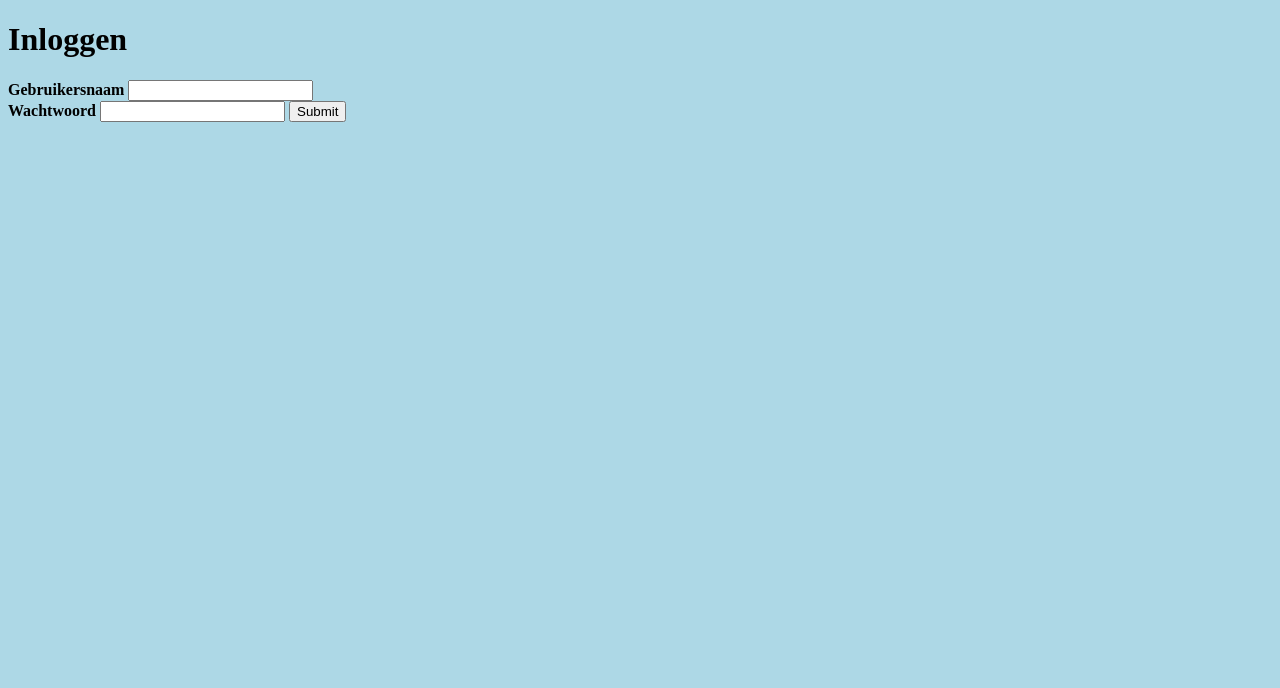
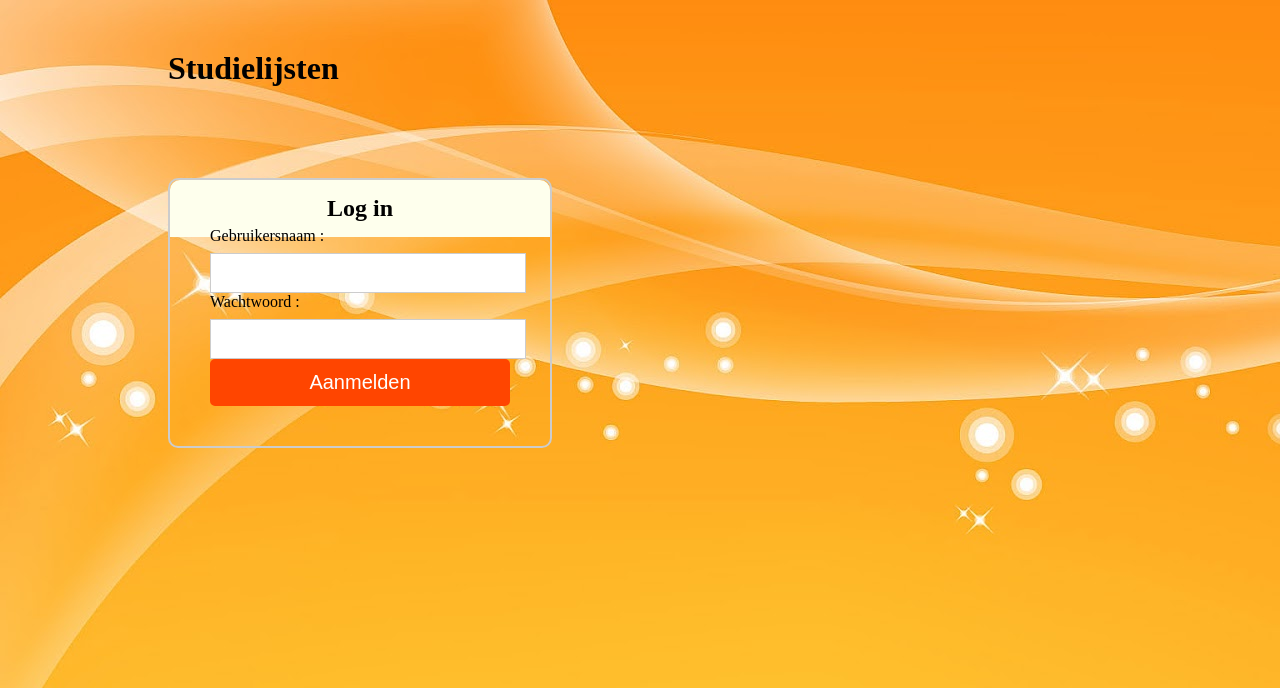
Before and after one commit to Jan-Fevijn/Lorenzo, a PHP site: page / in a window 1280 px wide. Shown: the top 688 px of the page. Run offline with PHP 8.4, Linux system fonts and the light colour scheme.

Commit message:
kleine vordering

```diff
--- /dev/null
+++ b/Webdesign/Eindwerk/GIP/css/stijlregistreren.css
@@ -0,0 +1,3 @@
+body{
+    background-image: url('images/background.jpg');
+}
--- /dev/null
+++ b/Webdesign/Eindwerk/GIP/css/styleindex.css
@@ -0,0 +1,72 @@
+
+
+
+
+#main {
+     width:960px;
+    margin:50px auto;
+    font-family:raleway}
+
+    span {
+    color:red
+    }
+    h2 {
+    background-color:#FEFFED;
+    text-align:center;
+    border-radius:10px 10px 0 0;
+    margin:-10px -40px;
+    padding:15px
+    }
+    hr {
+    border:0;
+    border-bottom:1px solid #ccc;
+    margin:10px -40px;
+    margin-bottom:30px
+    }
+    #login {
+    width:300px;
+    float:left;
+    border-radius:10px;
+    font-family:raleway;
+    border:2px solid #ccc;
+    padding:10px 40px 25px;
+    margin-top:70px
+    }
+    input[type=text],input[type=password] {
+    width:99.5%;
+    padding:10px;
+    margin-top:8px;
+    border:1px solid #ccc;
+    padding-left:5px;
+    font-size:16px;
+    font-family:raleway
+    }
+    input[type=submit] {
+    width:100%;
+    background-color:orangered;
+    color:#fff;
+    border:2px solid orangered;
+    padding:10px;
+    font-size:20px;
+    cursor:pointer;
+    border-radius:5px;
+    margin-bottom:15px
+    }
+    #profile {
+    padding:50px;
+    border:1px dashed grey;
+    font-size:20px;
+    background-color:#DCE6F7
+    }
+    #logout {
+    float:right;
+    padding:5px;
+    border:dashed 1px gray
+    }
+    a {
+    text-decoration:none;
+    color:#6495ed
+    }
+    i {
+    color:#6495ed
+    }
--- a/Webdesign/Eindwerk/GIP/index.php
+++ b/Webdesign/Eindwerk/GIP/index.php
@@ -2,24 +2,42 @@
 <!DOCTYPE html>
 <html lang="en">
 <head>
+
+<link rel="stylesheet" type="text/css" href="css/styleindex.css">
     <meta charset="UTF-8">
     <meta name="viewport" content="width=device-width, initial-scale=1.0">
     <title>Document</title>
 </head>
 <style>
-body {
-    background-color:lightblue;
+
+
+    body  {
+  background-image: url("images/background.jpg");
+  background-repeat: no-repeat;
+  width:100%;
+  height:100%;
+
 }
-</style>
+    </style>
+
+
 <body>
-    <h1>Inloggen</h1>
 
-    <form action="php/inloggen.php" method="post">
-    <label for="psw"><b>Gebruikersnaam</b></label>
-    <input type="text" name="Gebruikersnaam"><br>
-    <label for="psw"><b>Wachtwoord</b></label>
-    <input type="password" name="Wachtwoord">
-    <input type="submit" name="verzenden">
-    </form>
+<div id="main">
+<h1>Studielijsten</h1>
+<div id="login">
+<h2>Log in</h2>
+<form action="inloggen.php" method="post">
+<label>Gebruikersnaam :</label>
+<input id="name" name="Gebruikersnaam" type="text">
+<label>Wachtwoord :</label>
+<input id="password" name="Wachtwoord" type="password"><br>
+<input name="submit" type="submit" value="Aanmelden">
+
+</form>
+</div>
+</div>
 </body>
+
+
 </html>
--- a/Webdesign/Project 3/index.php
+++ b/Webdesign/Project 3/index.php
@@ -6,7 +6,7 @@
     <title>Document</title>
 </head>
 <body>
-<h1>Inloggen met KLantencode</h1>
+<h1>Inloggen met Klantencode</h1>
 <form action="inloggen.php" method="post">
 Klantencode: <input type="password" name="Klantencode"><br>
 <br>
--- a/Webdesign/Project 3/inloggen.php
+++ b/Webdesign/Project 3/inloggen.php
@@ -45,7 +45,7 @@ if ($_SERVER["REQUEST_METHOD"] == "POST") {
 
             // controle op klantencode maken
             $code = $_POST["Klantencode"];
-            $sql_controleklant = "SELECT idklant, code FROM klant WHERE Klantencode = '" . $code . "' ";
+            $sql_controleklant = "SELECT idklant, code FROM klant WHERE code = '" . $code . "' ";
            //echo $sql_controleklant;
            // if ($debug) echo $sql_controleklant;
             $resultaat = mysqli_query($conn,$sql_controleklant);
```
Also changed, not shown: Webdesign/Eindwerk/GIP/Main_Page_beheerder.php (renamed from Webdesign/Eindwerk/GIP/Main_Pages/Main_Page_beheerder.php, +4 -3 lines), Webdesign/Eindwerk/GIP/css/Main_Style.css (+5 -8 lines), Webdesign/Eindwerk/GIP/inloggen.php (renamed from Webdesign/Eindwerk/GIP/php/inloggen.php, +4 -4 lines), Webdesign/Eindwerk/GIP/registreren.php (added, +72 -0 lines), Webdesign/Eindwerk/GIP/AfwezigeLeerkracht.php (renamed from Webdesign/Eindwerk/GIP/php/AfwezigeLeerkracht.php), Webdesign/Eindwerk/GIP/images/background.jpg (added).
